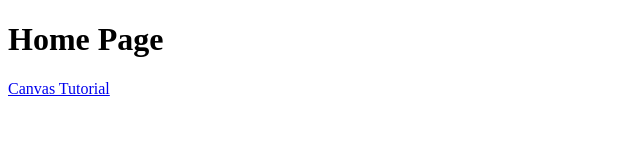
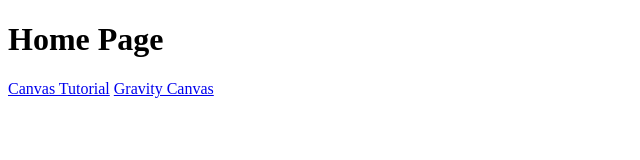
Before and after one commit to westsadow67/westsadow67.github.io, a plain HTML site: page index.html in a window 1280 px wide. Shown: the whole page, without its empty margins (0-640 px from the left). Drawn offline with Linux system fonts and the light colour scheme.

Commit message:
adding link to new Repo

```diff
--- a/index.html
+++ b/index.html
@@ -10,5 +10,6 @@
 <body>
     <h1>Home Page</h1>
     <a href="canvas-tutorial.html">Canvas Tutorial</a>
+    <a href="Bouncy-Balls/gravity-canvas.html">Gravity Canvas</a>
 </body>
 </html>
```
